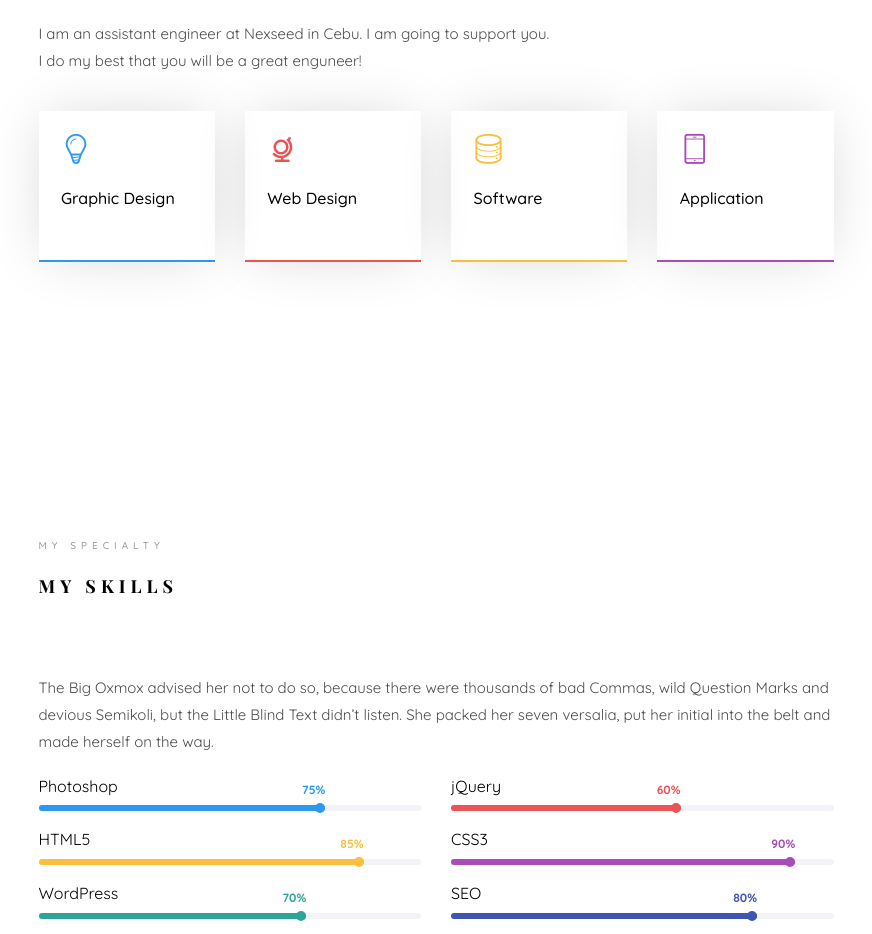
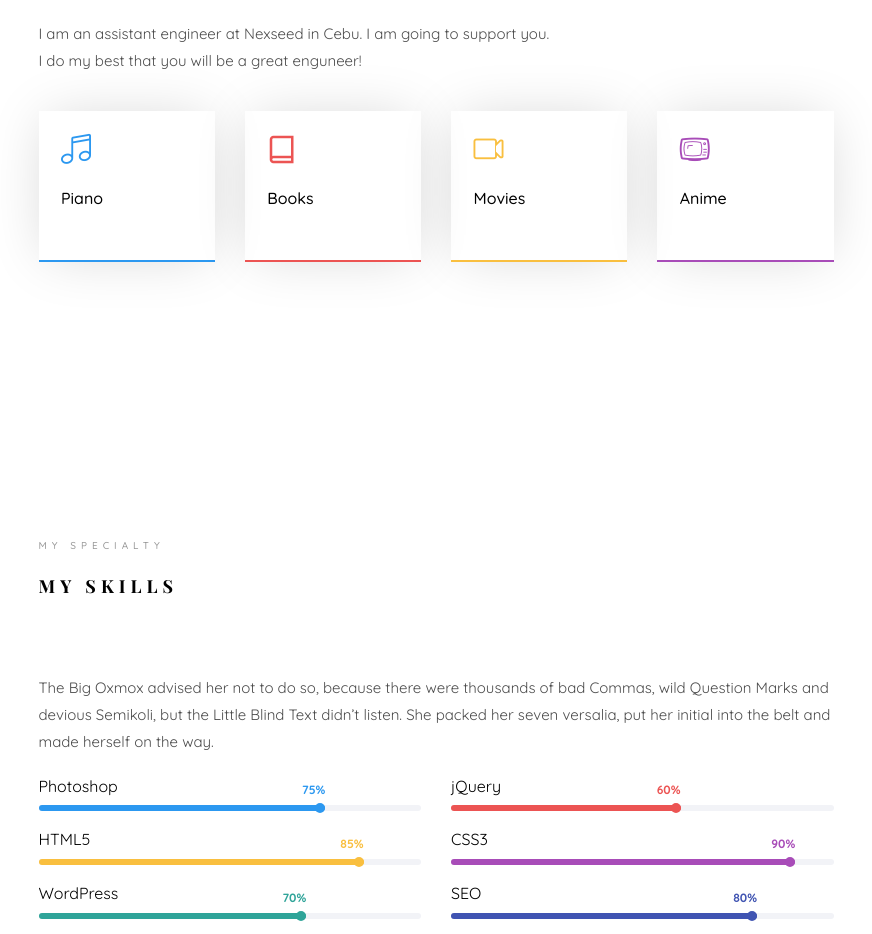
Before and after one commit to exchange-wata/profile, a plain HTML site: page my_profile.html in a window 1280 px wide. Shown: the part 1204-2138 px from the top of the page, without its empty margins (354-1226 px from the left). Drawn offline with nearby package versions, Linux system fonts and the light colour scheme; files whose address does not match are found by name; a web font is replaced by a local one.

Commit message:
change about

```diff
--- a/my_profile.html
+++ b/my_profile.html
@@ -46,6 +46,7 @@
 
 	<!-- Modernizr JS -->
 	<script src="js/modernizr-2.6.2.min.js"></script>
+	<!-- s<script src="js/svgxuse.js"></script> -->
 	<!-- FOR IE9 below -->
 	<!--[if lt IE 9]>
 	<script src="js/respond.min.js"></script>
@@ -150,26 +151,32 @@ Copyright &copy;<script>document.write(new Date().getFullYear());</script> All r
 							<div class="row">
 								<div class="col-md-3 animate-box" data-animate-effect="fadeInLeft">
 									<div class="services color-1">
-										<span class="icon2"><i class="icon-bulb"></i></span>
-										<h3>Graphic Design</h3>
+										<span class="icon2"><i class="icon-music2"></i></span>
+										<!-- <span class="icon-piano"></span>
+										<h3>Piano</h3> -->
+										<!-- <span class="icons"><i class="icon-piano"></i></span> -->
+										<!-- <svg class="icon_style">
+											<use xlink:href="SVG/symbol-defs.svg#icon-piano"/>
+										</svg> -->
+										<h3>Piano</h3>
 									</div>
 								</div>
 								<div class="col-md-3 animate-box" data-animate-effect="fadeInRight">
 									<div class="services color-2">
-										<span class="icon2"><i class="icon-globe-outline"></i></span>
-										<h3>Web Design</h3>
+										<span class="icon2"><i class="icon-book2"></i></span>
+										<h3>Books</h3>
 									</div>
 								</div>
 								<div class="col-md-3 animate-box" data-animate-effect="fadeInTop">
 									<div class="services color-3">
-										<span class="icon2"><i class="icon-data"></i></span>
-										<h3>Software</h3>
+										<span class="icon2"><i class="icon-video3"></i></span>
+										<h3>Movies</h3>
 									</div>
 								</div>
 								<div class="col-md-3 animate-box" data-animate-effect="fadeInBottom">
 									<div class="services color-4">
-										<span class="icon2"><i class="icon-phone3"></i></span>
-										<h3>Application</h3>
+										<span class="icon2"><i class="icon-tv2"></i></span>
+										<h3>Anime</h3>
 									</div>
 								</div>
 							</div>
@@ -185,113 +192,6 @@ Copyright &copy;<script>document.write(new Date().getFullYear());</script> All r
 					</div>
 				</div>
 			</section>
-
-
-
-			<!-- <section class="colorlib-services" data-section="services">
-				<div class="colorlib-narrow-content">
-					<div class="row">
-						<div class="col-md-6 col-md-offset-3 col-md-pull-3 animate-box" data-animate-effect="fadeInLeft">
-							<span class="heading-meta">What I do?</span>
-							<h2 class="colorlib-heading">Here are some of my expertise</h2>
-						</div>
-					</div>
-					<div class="row row-pt-md">
-						<div class="col-md-4 text-center animate-box">
-							<div class="services color-1">
-								<span class="icon">
-									<i class="icon-bulb"></i>
-								</span>
-								<div class="desc">
-									<h3>Innovative Ideas</h3>
-									<p>Separated they live in Bookmarksgrove right at the coast of the Semantics</p>
-								</div>
-							</div>
-						</div>
-						<div class="col-md-4 text-center animate-box">
-							<div class="services color-2">
-								<span class="icon">
-									<i class="icon-data"></i>
-								</span>
-								<div class="desc">
-									<h3>Software</h3>
-									<p>Separated they live in Bookmarksgrove right at the coast of the Semantics</p>
-								</div>
-							</div>
-						</div>
-						<div class="col-md-4 text-center animate-box">
-							<div class="services color-3">
-								<span class="icon">
-									<i class="icon-phone3"></i>
-								</span>
-								<div class="desc">
-									<h3>Application</h3>
-									<p>Separated they live in Bookmarksgrove right at the coast of the Semantics</p>
-								</div>
-							</div>
-						</div>
-						<div class="col-md-4 text-center animate-box">
-							<div class="services color-4">
-								<span class="icon">
-									<i class="icon-layers2"></i>
-								</span>
-								<div class="desc">
-									<h3>Graphic Design</h3>
-									<p>Separated they live in Bookmarksgrove right at the coast of the Semantics</p>
-								</div>
-							</div>
-						</div>
-						<div class="col-md-4 text-center animate-box">
-							<div class="services color-5">
-								<span class="icon">
-									<i class="icon-data"></i>
-								</span>
-								<div class="desc">
-									<h3>Software</h3>
-									<p>Separated they live in Bookmarksgrove right at the coast of the Semantics</p>
-								</div>
-							</div>
-						</div>
-						<div class="col-md-4 text-center animate-box">
-							<div class="services color-6">
-								<span class="icon">
-									<i class="icon-phone3"></i>
-								</span>
-								<div class="desc">
-									<h3>Application</h3>
-									<p>Separated they live in Bookmarksgrove right at the coast of the Semantics</p>
-								</div>
-							</div>
-						</div>
-					</div>
-				</div>
-			</section> -->
-
-			<!-- <div id="colorlib-counter" class="colorlib-counters" style="background-image: url(images/cover_bg_1.jpg);" data-stellar-background-ratio="0.5">
-				<div class="overlay"></div>
-				<div class="colorlib-narrow-content">
-					<div class="row">
-					</div>
-					<div class="row">
-						<div class="col-md-3 text-center animate-box">
-							<span class="colorlib-counter js-counter" data-from="0" data-to="309" data-speed="5000" data-refresh-interval="50"></span>
-							<span class="colorlib-counter-label">Cups of coffee</span>
-						</div>
-						<div class="col-md-3 text-center animate-box">
-							<span class="colorlib-counter js-counter" data-from="0" data-to="356" data-speed="5000" data-refresh-interval="50"></span>
-							<span class="colorlib-counter-label">Projects</span>
-						</div>
-						<div class="col-md-3 text-center animate-box">
-							<span class="colorlib-counter js-counter" data-from="0" data-to="30" data-speed="5000" data-refresh-interval="50"></span>
-							<span class="colorlib-counter-label">Clients</span>
-						</div>
-						<div class="col-md-3 text-center animate-box">
-							<span class="colorlib-counter js-counter" data-from="0" data-to="10" data-speed="5000" data-refresh-interval="50"></span>
-							<span class="colorlib-counter-label">Partners</span>
-						</div>
-					</div>
-				</div>
-			</div> -->
 
 			<section class="colorlib-skills" data-section="skills">
 				<div class="colorlib-narrow-content">
```
